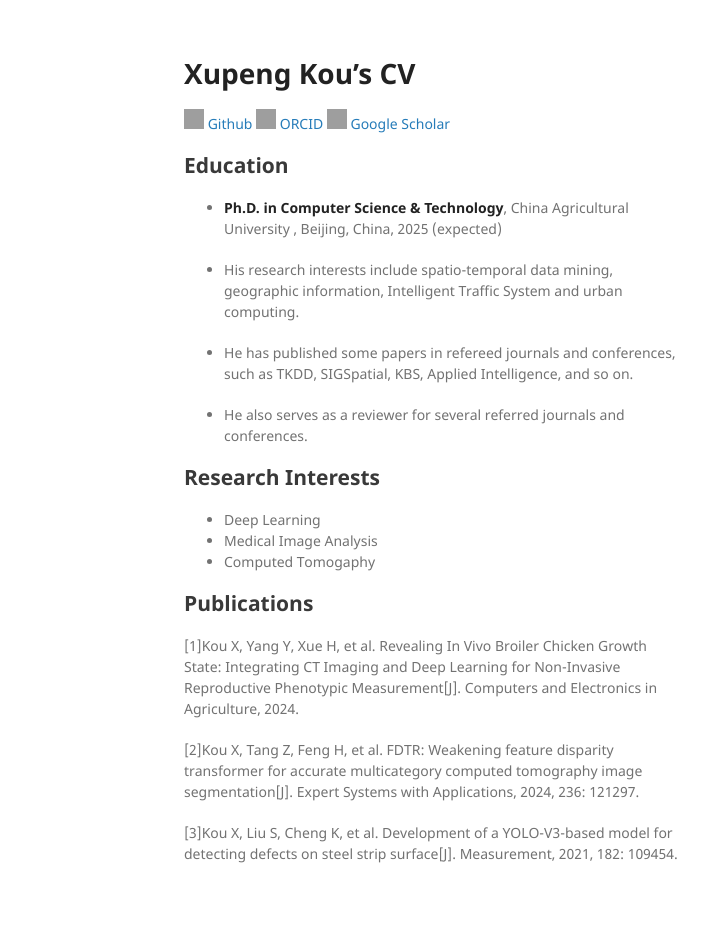
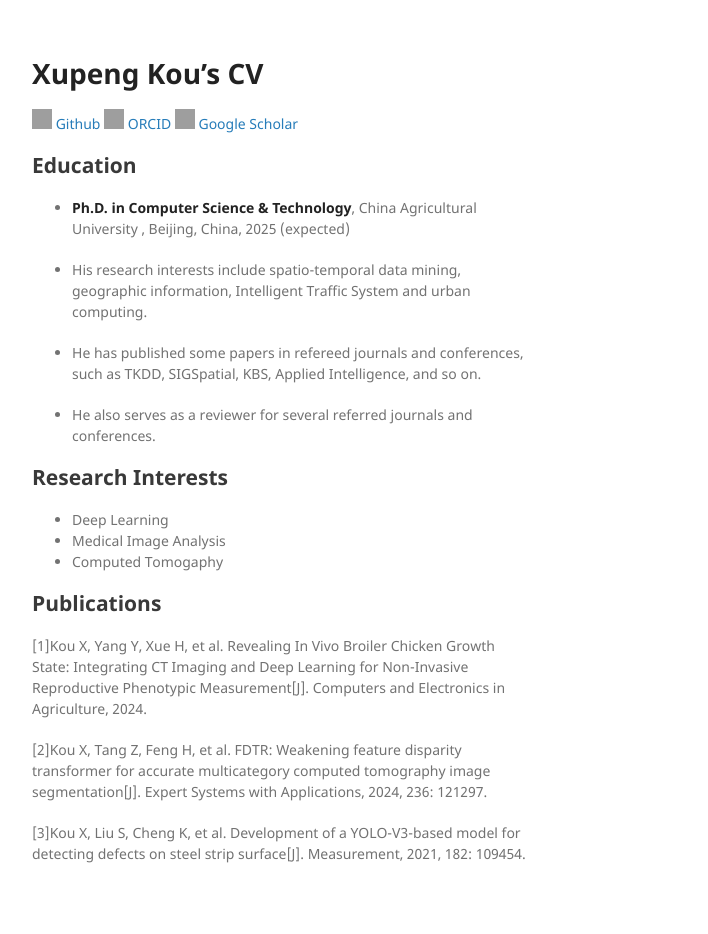
Before and after one commit to Github-XKou/Github-XKou.github.io, a Jekyll site: the page built from about.md, in a window 1280 px wide. Shown: the whole page, without its empty margins (538-1246 px from the left). Built offline with Jekyll 4.4.1, drawn with Linux system fonts in a browser that asks for light colours; grey boxes are pictures that could not be loaded.

Commit message:
Update cv.html

```diff
--- a/_layouts/cv.html
+++ b/_layouts/cv.html
@@ -14,7 +14,7 @@
 
   </head>
   <body>
-    <div class='diywrapper'>
+    <div class='wrapper'>
 
       <section>
 
```
